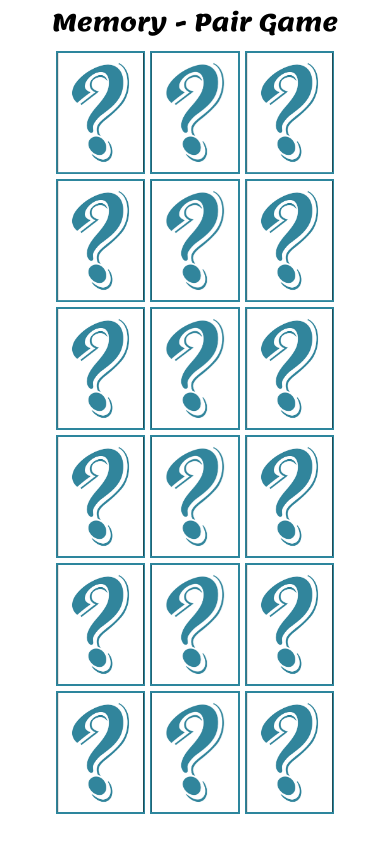
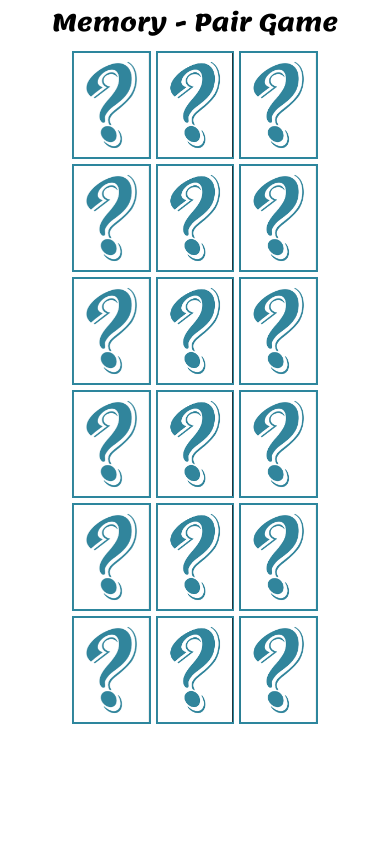
Before and after one commit to andysmokk/memory-pair-game, a website with bundled scripts: page index.html in a window 390 px wide. Built offline with nearby package versions, Linux system fonts and the light colour scheme.

Commit message:
fix mobile

```diff
--- a/sass/layouts/_main.scss
+++ b/sass/layouts/_main.scss
@@ -9,7 +9,7 @@
     perspective: 500px;
 
     @media screen and (max-width: 700px) {
-        grid-template-columns: repeat(3, 25%);
+        grid-template-columns: repeat(3, 22%);
     }
 }
 
```
Also changed, not shown: css/styles.css, dist/css/styles.min.css.
